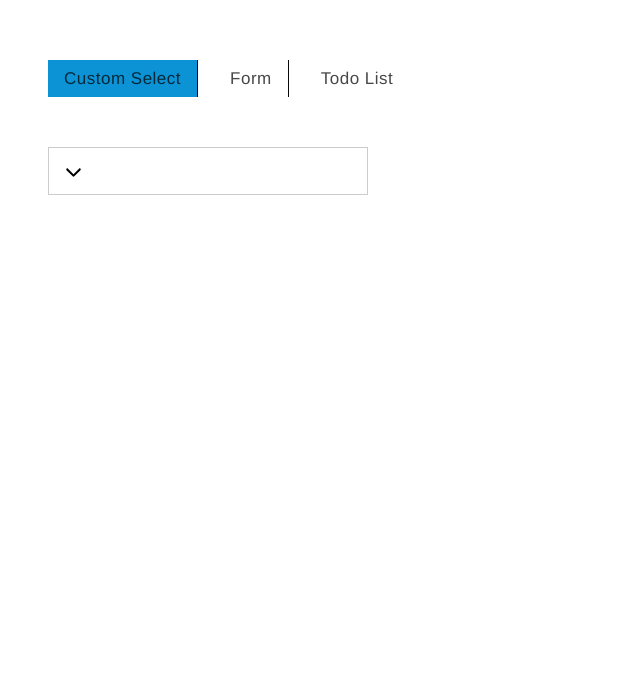
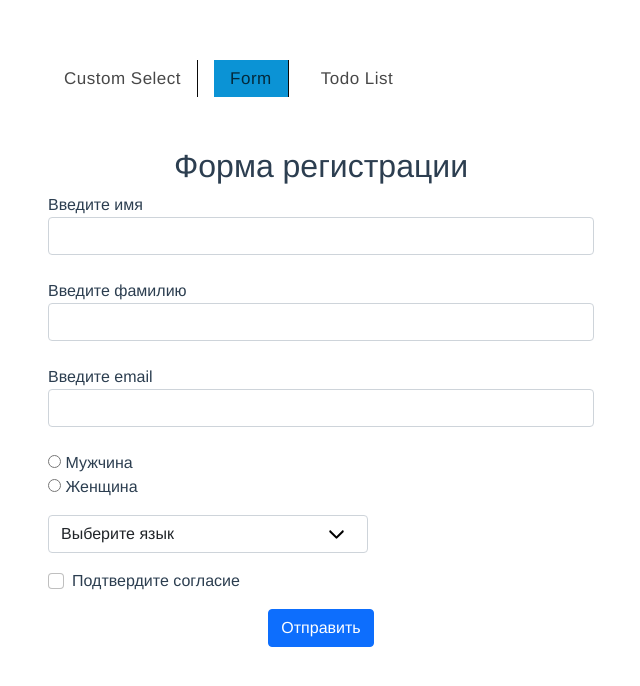
Before and after one commit to fisherspoon/lessons, a Vue app: page / in a window 1280 px wide. Shown: the top 686 px of the page, without its empty margins (34-674 px from the left). Built offline with nearby package versions, Linux system fonts and the light colour scheme.

Commit message:
user form component

```diff
--- a/src/App.vue
+++ b/src/App.vue
@@ -21,7 +21,11 @@
 
             </div>
             <div v-else-if="item === 'form'">
-             <VForm/>
+             <VForm>
+               <template v-slot:header>
+                 <h2>{{ formHeader }}</h2>
+               </template>
+             </VForm>
             </div>
             <div v-else>
               2
@@ -44,7 +48,7 @@ export default {
   name: 'App',
   data(){
     return{
-      currentTab: 0,
+      currentTab: 1,
       changedBgColor: '',
       tabsBtn: [
         'Custom Select',
@@ -57,7 +61,7 @@ export default {
         'todo-list'
       ],
       customSelect: {
-        byDefault: '',
+        byDefault: 'Выберите город',
         options:[
           {
             value: 'Kiev',
@@ -72,7 +76,8 @@ export default {
             name: 'Харьков'
           },
         ]
-      }
+      },
+      formHeader: 'Форма регистрации'
     }
   },
   components: {
--- a/src/components/VForm.vue
+++ b/src/components/VForm.vue
@@ -2,22 +2,50 @@
   <div class="form-wrapper">
     <div class="row">
       <div class="col-6">
-        <pre>{{form}}</pre>
-        <form @submit.prevent>
+        <div v-if="successSubmit" class="success-submit">
+          <div class="mb-3">
+            <h2>Форма успешно отправлена!</h2>
+          </div>
+        </div>
+        <div v-if="errorSubmit" class="success-submit">
+          <div class="mb-3">
+            <h2>Ошибка отправки формы!</h2>
+          </div>
+        </div>
+        <form v-if="!successSubmit && !errorSubmit" @submit.prevent>
+          <slot name="header"/>
           <div class="mb-3">
             <VInput
-               :id="name.id"
                :label="name.labelName"
                :value.sync="form.name"
-               @input.native="validateInput('name', form.name)"
             />
           </div>
           <div class="mb-3">
             <VInput
-                :id="surName.id"
                 :label="surName.labelName"
                 :value.sync="form.surName"
-                @input.native="validateInput('surName', form.surName)"
+            />
+          </div>
+          <div class="mb-3">
+            <VInput
+                :label="email.labelName"
+                :value.sync="form.email"
+            />
+          </div>
+          <div class="mb-3">
+            <VRadio
+                v-for="item in radio"
+                :value="item.value"
+                :label="item.name"
+                v-model="radioStatus"
+                @click.native="form.gender = item.value"
+            />
+          </div>
+          <div class="mb-3">
+            <VSelect
+                :defaultProp.sync="customSelect.byDefault"
+                :by-default="customSelect.byDefault"
+                :options="customSelect.options"
             />
           </div>
           <div class="mb-3 form-check">
@@ -25,10 +53,8 @@
                 :id="agreement.id"
                 :label="agreement.labelName"
                 :checked.sync="form.isChecked"
-                @input.native="validateInput('checkbox', form.isChecked)"
             />
           </div>
-
           <div class="mb-3">
             <div class="errors" v-if="errors.length">
               <p><b>Пожалуйста исправьте указанные ошибки:</b></p>
@@ -52,7 +78,9 @@
 
 <script>
 import VInput from "@/components/molecules/VInput";
+import VSelect from "@/components/molecules/VSelect";
 import VCheckbox from "@/components/molecules/VCheckbox";
+import VRadio from "@/components/molecules/VRadio";
 import VButton from "@/components/molecules/VButton";
 
 export default {
@@ -62,21 +90,54 @@ export default {
   },
   data(){
     return{
+      successSubmit: false,
+      errorSubmit: false,
       form:{
         name: '',
         surName: '',
+        email: '',
+        lang: '',
+        gender: '',
         isChecked: false
       },
       name:{
-          id: 1,
           labelName: 'Введите имя',
       },
       surName:{
-        id: 2,
         labelName: 'Введите фамилию',
       },
+      email:{
+        labelName: 'Введите email',
+      },
+      customSelect:{
+        byDefault: 'Выберите язык',
+        options:[
+          {
+            value: 'uk',
+            name: 'Украинский'
+          },
+          {
+            value: 'ru',
+            name: 'Руский'
+          },
+          {
+            value: 'en',
+            name: 'Английский'
+          },
+        ]
+      },
+      radioStatus: '',
+      radio:[
+        {
+          value: 'male',
+          name: 'Мужчина'
+        },
+        {
+          value: 'female',
+          name: 'Женщина'
+        }
+      ],
       agreement:{
-        id: 3,
         labelName: 'Подтвердите согласие',
       },
       customButton:{
@@ -89,28 +150,37 @@ export default {
   },
   components:{
     VInput,
+    VSelect,
     VCheckbox,
+    VRadio,
     VButton,
   },
   methods:{
+    asd(lang){
+      this.form.lang = lang
+    },
     registration(){
       this.checkForm();
       if(!this.errors.length){
-        console.log(this.form)
+      this.customButton.name = 'Идет отправка'
+        setTimeout(()=>{
+          this.successSubmit = true;
+          // this.errorSubmit = true;
+          console.log(this.form.name)
+          console.log(this.form.surName)
+          console.log(this.form.email)
+          console.log(this.form.lang)
+          console.log(this.form.gender)
+          console.log(this.form.isChecked)
+        }, 2000)
       }
     },
     checkForm(){
       this.errors = [];
-      if(!this.form.name){
+      if(!this.form.email){
         this.errors.push({
-          type: 'name',
-          text: 'Укажите имя.'
-        });
-      }
-      if(!this.form.surName){
-        this.errors.push({
-          type: 'surName',
-          text: 'Укажите фамилию.'
+          type: 'email',
+          text: 'Укажите email.'
         });
       }
       if(!this.form.isChecked){
@@ -120,33 +190,12 @@ export default {
         });
       }
     },
-    validateInput(type, currentValue){
-      switch (type){
-        case 'name':
-
-          currentValue ? this.errors.splice(this.findIndexError('name'), 1) : this.errors.push({
-            type: 'name',
-            text: 'Укажите имя.'
-          });
-          break;
-        case 'surName':
-          currentValue ? this.errors.splice(this.findIndexError('surName'), 1) : this.errors.push({
-            type: 'surName',
-            text: 'Укажите фамилию.'
-          });
-          break;
-        case 'checkbox':
-          currentValue ? this.errors.splice(this.findIndexError('checkbox'), 1) : this.errors.push({
-            type: 'checkbox',
-            text: 'Подтвердите выбор.'
-          });
-          break;
-      }
+  },
+  watch: {
+    'customSelect.byDefault': function (newVal) {
+      this.form.lang = newVal
     },
-    findIndexError(name){
-      return this.errors.findIndex(item => item.type === name)
-    }
-  },
+  }
 }
 </script>
 
--- a/src/components/molecules/VCheckbox.vue
+++ b/src/components/molecules/VCheckbox.vue
@@ -1,17 +1,17 @@
 <template>
   <div class="wrapper-checkbox">
     <label
-        :for="'custom-checkbox' + id"
+        for="custom-checkbox"
         class="form-check-label">
       {{ label }}
-    </label>
     <input
-        :id="'custom-input' + id"
+        id="custom-checkbox"
         class="form-check-input"
         type="checkbox"
         :checked="value"
         @input="$emit('update:checked', $event.target.checked)"
     >
+    </label>
   </div>
 </template>
 
@@ -20,10 +20,6 @@ export default {
   name: 'CRadio',
   inheritAttrs: false,
   props:{
-    id:{
-      type: Number,
-      required: true
-    },
     label:{
       type: String,
       default: 'Checkbox name'
@@ -33,7 +29,7 @@ export default {
 }
 </script>
 
-<style scoped>
+<style lang="scss" scoped>
 .wrapper-checkbox{
   text-align: left;
 }
--- a/src/components/molecules/VInput.vue
+++ b/src/components/molecules/VInput.vue
@@ -1,16 +1,16 @@
 <template>
   <div class="wrapper-input">
     <label
-        :for="'custom-input' + id"
+        for="custom-input"
         class="form-label">
       {{ label }}
-    </label>
     <input
-        :id="'custom-input' + id"
+        id="custom-input"
         class="form-control"
         type="text"
         @input="$emit('update:value', $event.target.value)"
     >
+    </label>
   </div>
 </template>
 
@@ -18,10 +18,6 @@
   export default {
     name: 'VInput',
     props:{
-      id:{
-        type: Number,
-        required: true
-      },
       label:{
         type: String,
         default: 'Input name'
@@ -34,5 +30,8 @@
 <style lang="scss" scoped>
 .wrapper-input{
   text-align: left;
+  .form-label{
+    width: 100%;
+  }
 }
 </style>
--- /dev/null
+++ b/src/components/molecules/VRadio.vue
@@ -0,0 +1,45 @@
+<template>
+  <div class="wrapper-radio">
+    <label class="wrapper flex items-center">
+      <input class="checkbox" type="radio" :checked="isChecked" :value="value" @change="$emit('change', $event.target.value)" />
+      <span class="checkmark"></span>
+      {{label}}
+    </label>
+  </div>
+</template>
+<script>
+export default {
+  model: {
+    prop: 'modelValue',
+    event: 'change'
+  },
+  props: {
+    label: {
+      type: String,
+      default: "",
+      required:true
+    },
+    modelValue: {
+      default: ""
+    },
+    value: {
+      type: String,
+      default: undefined
+    }
+  },
+  computed: {
+    isChecked() {
+      return this.modelValue === this.value
+    }
+  }
+}
+</script>
+
+<style lang="scss" scoped>
+.wrapper-radio{
+  text-align: left;
+  .form-label{
+    padding-left: 6px;
+  }
+}
+</style>
--- a/src/components/molecules/VSelect.vue
+++ b/src/components/molecules/VSelect.vue
@@ -2,7 +2,7 @@
   <div class="wrapper-select">
     <div
         @click="isShow = !isShow"
-        class="selected-value"
+        class="selected-value form-control"
     >
       {{ byDefault }}
 
@@ -30,7 +30,7 @@
     name: 'VSelect',
     props:{
       byDefault:{
-        type: Object,
+        type: String,
         default: 'Выберите значение'
       },
       options:{
@@ -55,14 +55,13 @@
 <style lang="scss" scoped>
   .wrapper-select{
     width: 320px;
-    height: 48px;
-    border: 1px solid #ccc;
+    position: relative;
     .selected-value{
       display: flex;
-      height: inherit;
       align-items: center;
       padding-left: 12px;
       justify-content: space-between;
+      height: 38px;
       &:hover{
         cursor: pointer;
       }
@@ -75,9 +74,14 @@
       padding: 0;
       border: 1px solid #ccc;
       margin: 3px 0 0 0;
+      background: #fff;
       &.shown{
         display: flex;
+        width: 320px;
         flex-direction: column;
+        position: absolute;
+        z-index: 1;
+        left: -1px;
       }
       li{
         text-align: left;
```
